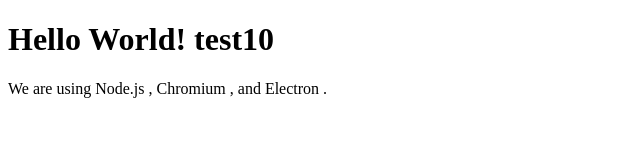
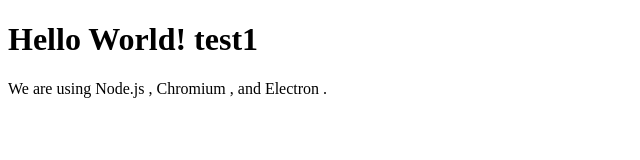
Before and after one commit to TimeReapz/electron, an Electron app: page index.html in a window 800 px wide. Shown: the full height of the page, 0-640 px from the left. Drawn offline with Linux system fonts and the light colour scheme.

Commit message:
Revert "Merge pull request #2 from TimeReapz/feature/custom-index-html"
This reverts commit 6cb58d443accd8e4bee06730c6343b9557e20812, reversing
changes made to 4f37cc3569b92a7500909c23a81e395ef764178f.

```diff
--- a/index.html
+++ b/index.html
@@ -8,7 +8,7 @@
     <title>Hello World!</title>
   </head>
   <body>
-    <h1>Hello World! test10</h1>
+    <h1>Hello World! test1</h1>
     We are using Node.js <span id="node-version"></span>, Chromium
     <span id="chrome-version"></span>, and Electron
     <span id="electron-version"></span>.
```
